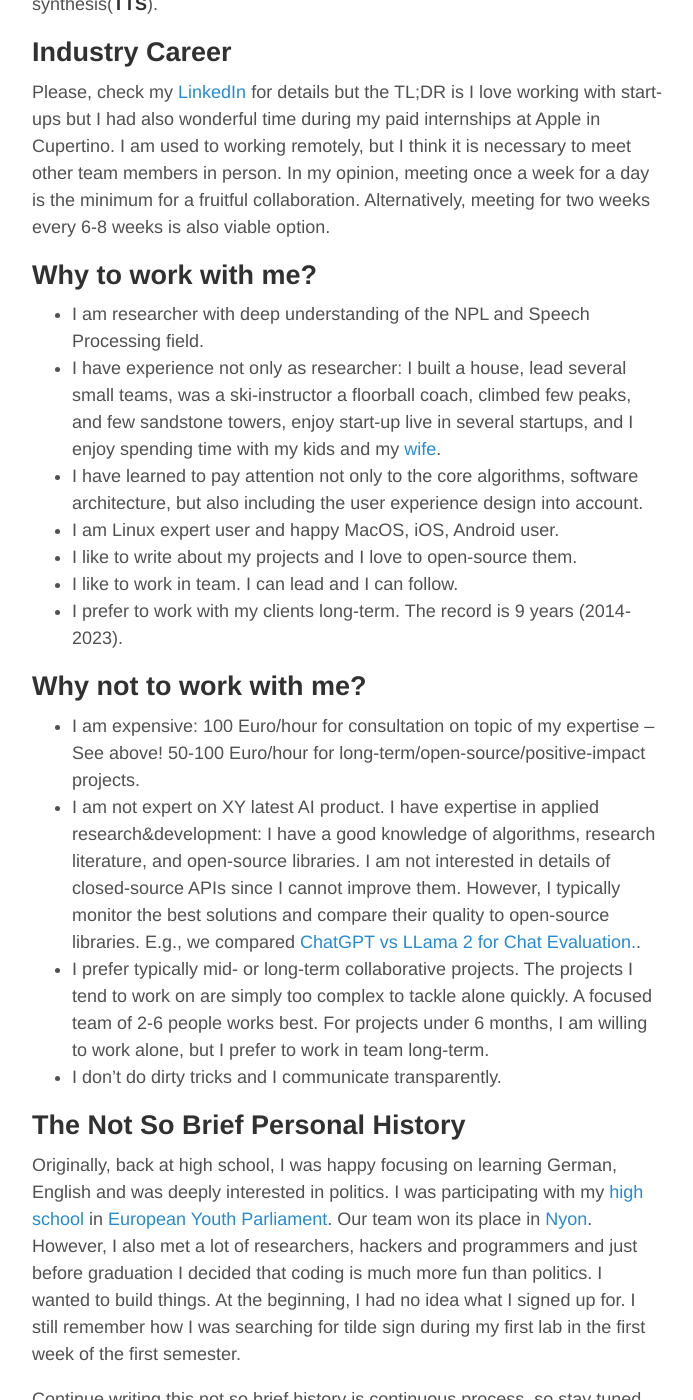
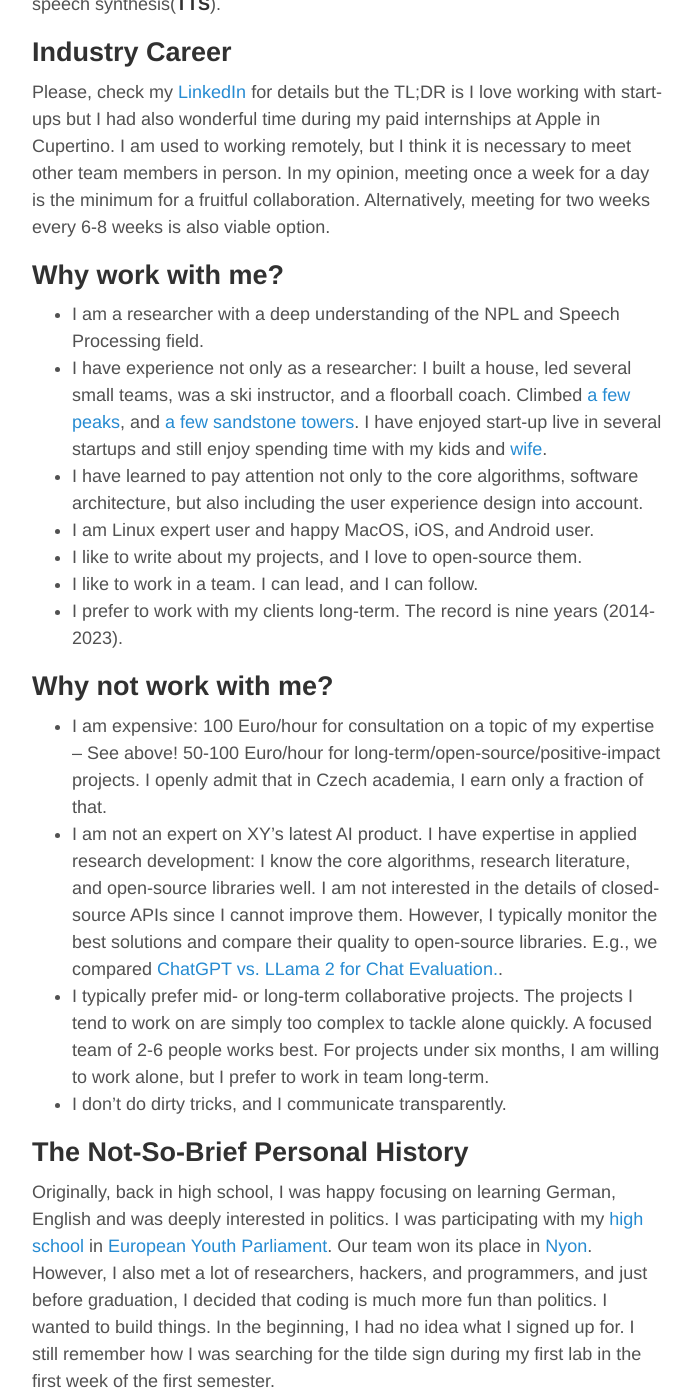
Before and after one commit to oplatek/oplatek.github.io, a Jekyll site: the page built from index.md, in a window 1280 px wide and 1400 px high, scrolled down 784 px. Shown: the whole window, without its empty margins (293-986 px from the left). Built offline with Jekyll 4.4.1, drawn with Linux system fonts in a browser that asks for light colours; some of the changed text lies outside the part shown.

Commit message:
grammar and style

```diff
--- a/index.md
+++ b/index.md
@@ -12,7 +12,7 @@ title: PhD student & Applied Researcher
 I am PhD student in the group of [Ondřej Dušek](https://ufal.mff.cuni.cz/ondrej-dusek) working on and funded by the [ERC NG-NLG project](https://ufal.mff.cuni.cz/grants/ng-nlg).
 I also won the [GAUK project for (Evaluating) Conversational Speech Synthesis](https://ufal.mff.cuni.cz/grants/ecss).
 My research interests lie in the application of machine learning methods for speech and language tasks.
-I am working on <strong>automatic evaluation</strong> of open-ended(chat) and task-oriented(ToD) <strong>dialogue systems</strong>,
+I am working on the <strong>automatic evaluation</strong> of open-ended(chat) and task-oriented(ToD) <strong>dialogue systems</strong>,
 Natural Language Generation(<strong>NLG</strong>), and <strong>conversational</strong> speech
 synthesis(<strong>TTS</strong>).
 
@@ -23,40 +23,42 @@ I am used to working remotely, but I think it is necessary to meet other team me
 In my opinion, meeting once a week for a day is the minimum for a fruitful collaboration.
 Alternatively, meeting for two weeks every 6-8 weeks is also viable option.
 
-## Why to work with me?
-- I am researcher with deep understanding of the NPL and Speech Processing field.
-- I have experience not only as researcher: I built a house, lead several small teams, was a ski-instructor a floorball coach, climbed few peaks, and few sandstone towers, enjoy start-up live in several startups, and I enjoy spending time with my kids and my [wife](https://www.linkedin.com/in/ad%C3%A9la-pl%C3%A1tkov%C3%A1-87390283/).
+## Why work with me?
+- I am a researcher with a deep understanding of the NPL and Speech Processing field.
+- I have experience not only as a researcher: I built a house, led several small teams, was a ski instructor, and a floorball coach.
+  Climbed [a](https://eu.zonerama.com/homedik/Album/7373646) [few](https://eu.zonerama.com/homedik/Album/6517857) [peaks](https://eu.zonerama.com/homedik/Album/6886499), and [a few sandstone towers](https://eu.zonerama.com/homedik/Album/4385809).
+  I have enjoyed start-up live in several startups and still enjoy spending time with my kids and [wife](https://www.linkedin.com/in/ad%C3%A9la-pl%C3%A1tkov%C3%A1-87390283/).
 - I have learned to pay attention not only to the core algorithms, software architecture, but also including the user experience design into account.
-- I am Linux expert user and happy MacOS, iOS, Android user.
-- I like to write about my projects and I love to open-source them.
-- I like to work in team. I can lead and I can follow.
-- I prefer to work with my clients long-term. The record is 9 years (2014-2023).
+- I am Linux expert user and happy MacOS, iOS, and Android user.
+- I like to write about my projects, and I love to open-source them.
+- I like to work in a team. I can lead, and I can follow.
+- I prefer to work with my clients long-term. The record is nine years (2014-2023).
 
-## Why not to work with me?
-- I am expensive: 100 Euro/hour for consultation on topic of my expertise -- See above! 50-100 Euro/hour for long-term/open-source/positive-impact projects.
-- I am not expert on XY latest AI product.
-  I have expertise in applied research&development: I have a good knowledge of algorithms, research literature, and open-source libraries.
-  I am not interested in details of closed-source APIs since I cannot improve them.
-  However, I typically monitor the best solutions and compare their quality to open-source libraries. E.g., we compared [ChatGPT vs LLama 2 for Chat Evaluation.](todo link arxiv published 2023-08-21).
-- I prefer typically mid- or long-term collaborative projects.
+## Why not work with me?
+- I am expensive: 100 Euro/hour for consultation on a topic of my expertise -- See above! 50-100 Euro/hour for long-term/open-source/positive-impact projects. I openly admit that in Czech academia, I earn only a fraction of that.
+- I am not an expert on XY's latest AI product.
+  I have expertise in applied research development: I know the core algorithms, research literature, and open-source libraries well.
+  I am not interested in the details of closed-source APIs since I cannot improve them.
+  However, I typically monitor the best solutions and compare their quality to open-source libraries. E.g., we compared [ChatGPT vs. LLama 2 for Chat Evaluation.](todo link arxiv published 2023-08-21).
+- I typically prefer mid- or long-term collaborative projects.
   The projects I tend to work on are simply too complex to tackle alone quickly.
   A focused team of 2-6 people works best.
-  For projects under 6 months, I am willing to work alone, but I prefer to work in team long-term.
-- I don't do dirty tricks and I communicate transparently.
+  For projects under six months, I am willing to work alone, but I prefer to work in team long-term.
+- I don't do dirty tricks, and I communicate transparently.
 
-## The Not So Brief Personal History
-Originally, back at high school, I was happy focusing on learning German, English and was deeply interested in politics.
+## The Not-So-Brief Personal History
+Originally, back in high school, I was happy focusing on learning German, English and was deeply interested in politics.
 I was participating with my [high school](https://gymvod.cz) in [European Youth Parliament](https://eyp.org/). Our team
 won its place in [Nyon](https://en.wikipedia.org/wiki/Nyon).
-However, I also met a lot of researchers, hackers and programmers and just before graduation I decided that coding is much more fun than politics.
+However, I also met a lot of researchers, hackers, and programmers, and just before graduation, I decided that coding is much more fun than politics.
 I wanted to build things.
-At the beginning, I had no idea what I signed up for.
-I still remember how I was searching for tilde sign during my first lab in the first week of the first semester.
+In the beginning, I had no idea what I signed up for.
+I still remember how I was searching for the tilde sign during my first lab in the first week of the first semester.
 
-Continue writing this not so brief history is continuous process, so stay tuned :).
+Continue writing this not-so-brief history is a continuous process, so stay tuned :).
 
 * [LinkedIn - Ondřej Plátek](https://cz.linkedin.com/in/ondrejplatek)
 * [Github - larger projects](https://github.com/oplatek/)
 * [HoMedik (CZ) - climbing friends](http://www.homedik.cz)
-* [Ufal website - created while working as assistant at Charles University](https://ufal.mff.cuni.cz/ondrej-platek)
+* [Ufal website - Personal page at Charles University, Prague](https://ufal.mff.cuni.cz/ondrej-platek)
 * [Oplatai s.r.o - my favourite R&D company ](https://ufal.mff.cuni.cz/ondrej-platek)
```
